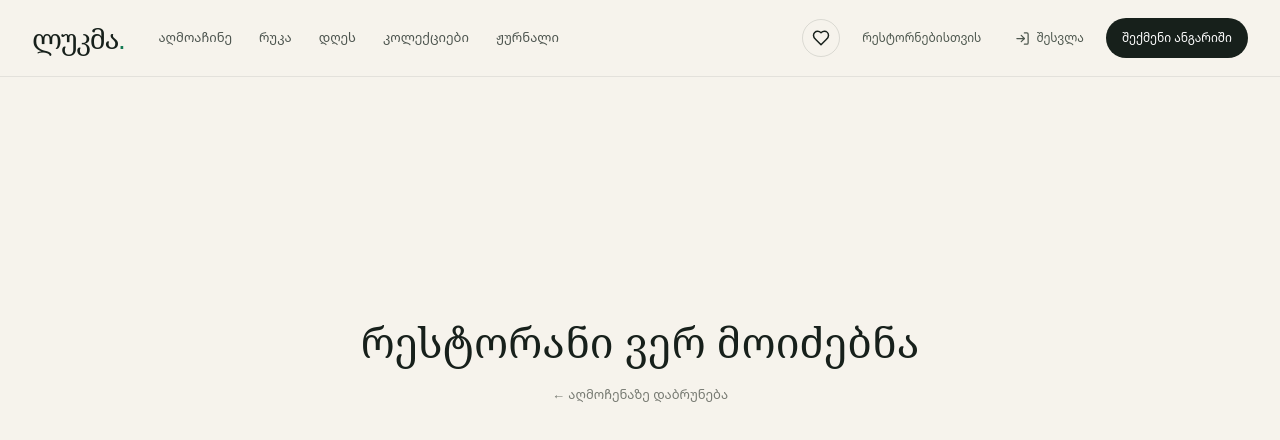
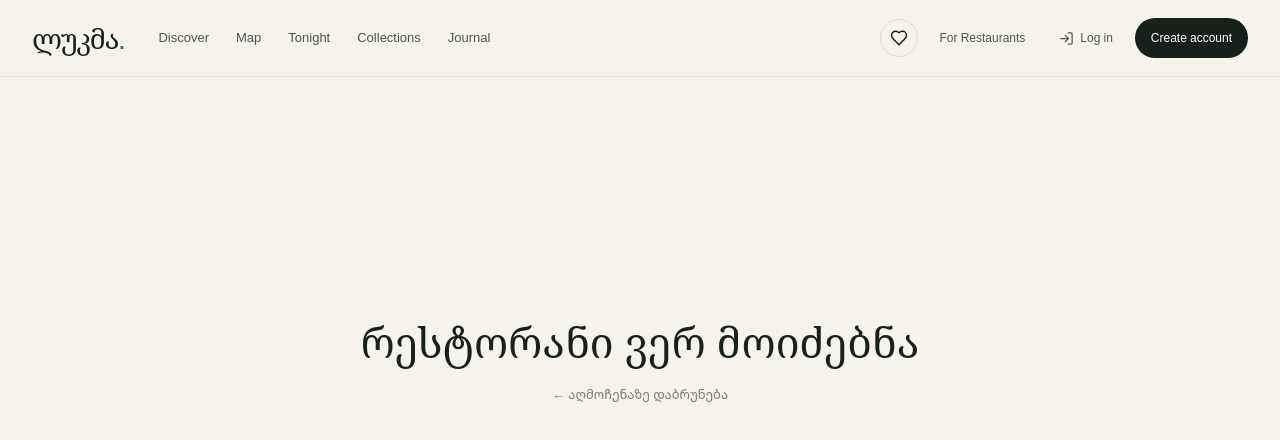
Before and after one commit to PNatroshvili/skup-portfolio, a Next.js app: page /restaurant in a window 1280 px wide. Shown: the top 440 px of the page. Built offline with nearby package versions, Linux system fonts and the light colour scheme.

Commit message:
Translate LUKMA UI to English by default

```diff
--- a/src/components/SkupHeader.tsx
+++ b/src/components/SkupHeader.tsx
@@ -11,28 +11,28 @@ export default function SkupHeader() {
       <div className="skup-header-inner">
         <Link href="/" className="skup-logo">ლუკმა<span>.</span></Link>
         <nav className="skup-nav">
-          <Link href="/discover/">აღმოაჩინე</Link>
-          <Link href="/discover/#map">რუკა</Link>
-          <Link href="/discover/?is_open=true">დღეს</Link>
-          <Link href="/discover/#collections">კოლექციები</Link>
-          <Link href="/journal/">ჟურნალი</Link>
+          <Link href="/discover/">Discover</Link>
+          <Link href="/discover/#map">Map</Link>
+          <Link href="/discover/?is_open=true">Tonight</Link>
+          <Link href="/discover/#collections">Collections</Link>
+          <Link href="/journal/">Journal</Link>
         </nav>
         <div className="skup-header-actions">
-          <Link className="header-icon" href="/account/" aria-label="ჩემი LUKMA"><Heart size={18} /></Link>
-          <Link className="header-restaurant-link" href="/for-restaurants/">რესტორნებისთვის</Link>
-          <Link className="header-login" href="/account/"><LogIn size={15} /> შესვლა</Link>
-          <Link className="header-signup" href="/account/?mode=register">შექმენი ანგარიში</Link>
-          <button className="header-menu" onClick={() => setOpen(!open)} aria-label="მენიუ">
+          <Link className="header-icon" href="/account/" aria-label="My LUKMA"><Heart size={18} /></Link>
+          <Link className="header-restaurant-link" href="/for-restaurants/">For Restaurants</Link>
+          <Link className="header-login" href="/account/"><LogIn size={15} /> Log in</Link>
+          <Link className="header-signup" href="/account/?mode=register">Create account</Link>
+          <button className="header-menu" onClick={() => setOpen(!open)} aria-label="Menu">
             {open ? <X size={21} /> : <Menu size={21} />}
           </button>
         </div>
       </div>
       {open ? (
         <div className="skup-mobile-nav">
-          <Link href="/discover/" onClick={() => setOpen(false)}><Search size={17}/> აღმოჩენა</Link>
-          <Link href="/discover/#map" onClick={() => setOpen(false)}><Map size={17}/> რუკა</Link>
-          <Link href="/account/" onClick={() => setOpen(false)}><Heart size={17}/> ჩემი LUKMA</Link>
-          <Link href="/for-restaurants/" onClick={() => setOpen(false)}>რესტორნებისთვის</Link>
+          <Link href="/discover/" onClick={() => setOpen(false)}><Search size={17}/> Discover</Link>
+          <Link href="/discover/#map" onClick={() => setOpen(false)}><Map size={17}/> Map</Link>
+          <Link href="/account/" onClick={() => setOpen(false)}><Heart size={17}/> My LUKMA</Link>
+          <Link href="/for-restaurants/" onClick={() => setOpen(false)}>For Restaurants</Link>
         </div>
       ) : null}
     </header>
```
